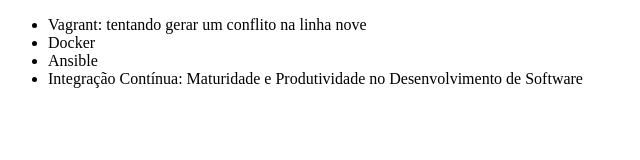
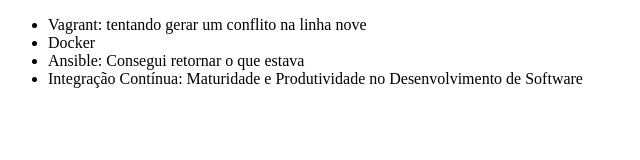
Before and after one commit to Jhonnatan97/alura-git, a plain HTML site: page index.html in a window 1280 px wide. Shown: the whole page, without its empty margins (0-640 px from the left). Drawn offline with Linux system fonts and the light colour scheme.

Commit message:
Editando o nome do curso do Ansible

```diff
--- a/index.html
+++ b/index.html
@@ -8,7 +8,7 @@
     <ul>
         <li>Vagrant: tentando gerar um conflito na linha nove</li>
         <li>Docker</li>
-        <li>Ansible</li>
+        <li>Ansible: Consegui retornar o que estava</li>
         <li>Integração Contínua: Maturidade e Produtividade no Desenvolvimento de Software</li>
     </ul>
 </body>
```
